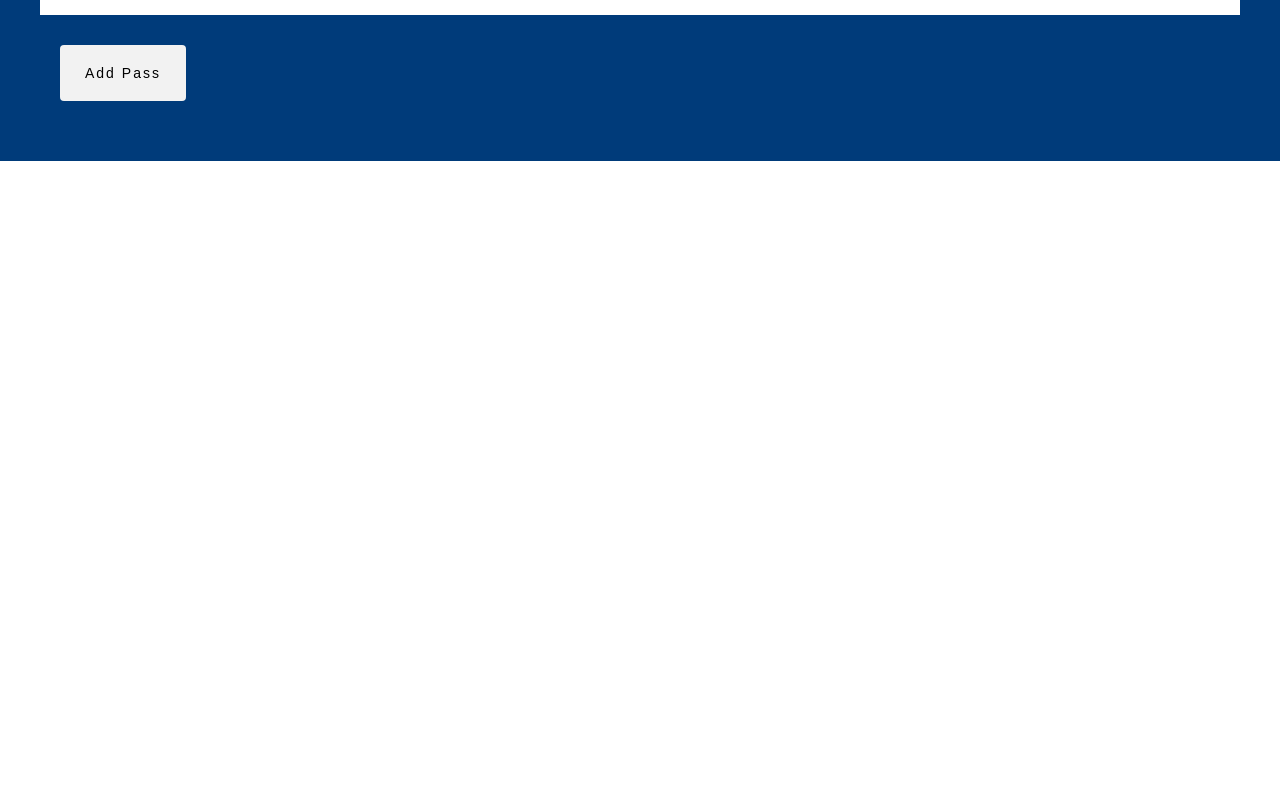
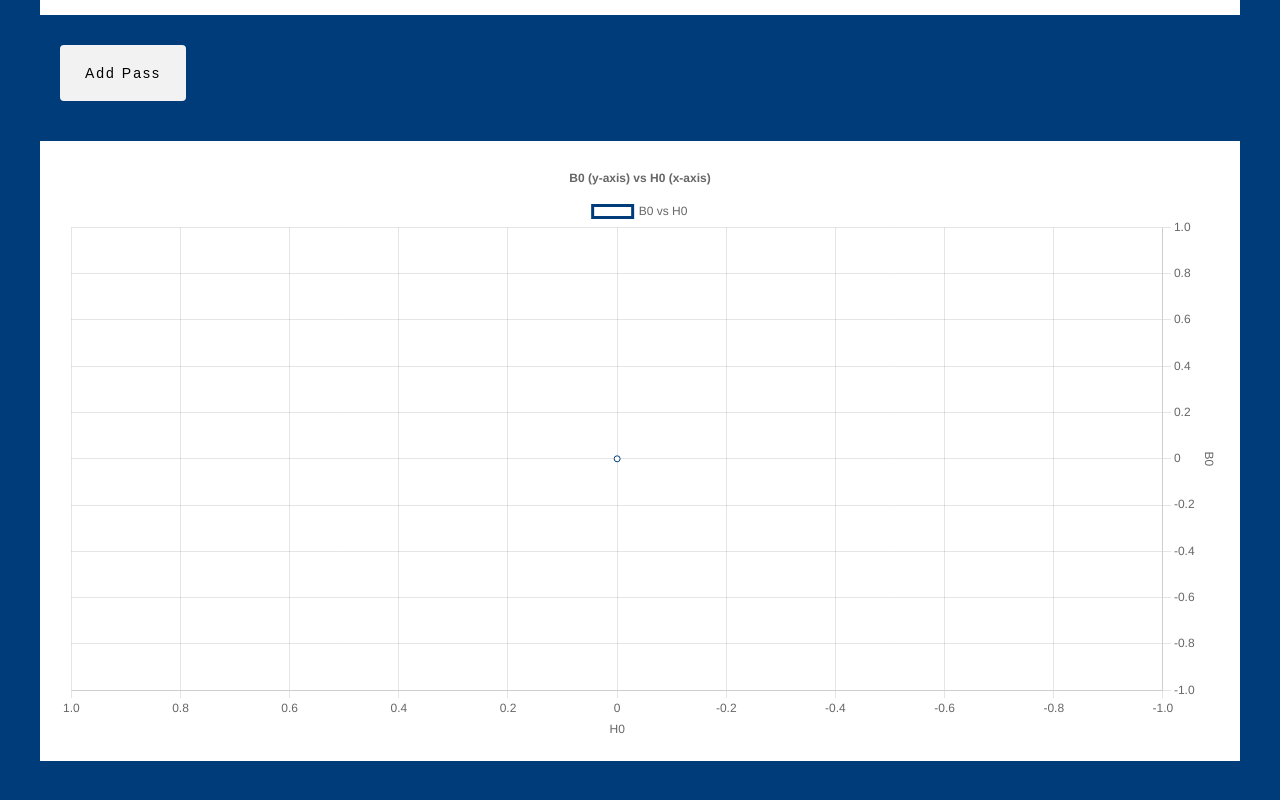
Before and after one commit to A-Houria/Thesis, a React (Create React App) app: page / in a window 1280 px wide. Shown: the part 390-1190 px from the top of the page. Before the commit the page ends 800 px from the top, so only its background shows below. Built offline with nearby package versions, Linux system fonts and the light colour scheme.

Commit message:
13/01/2024 added graph

```diff
--- a/package.json
+++ b/package.json
@@ -6,7 +6,9 @@
     "@testing-library/jest-dom": "^5.17.0",
     "@testing-library/react": "^13.4.0",
     "@testing-library/user-event": "^13.5.0",
+    "chart.js": "^4.4.7",
     "react": "^18.3.1",
+    "react-chartjs-2": "^5.3.0",
     "react-dom": "^18.3.1",
     "react-scripts": "5.0.1",
     "web-vitals": "^2.1.4"
--- a/src/App.js
+++ b/src/App.js
@@ -1,4 +1,18 @@
 import React, { useState } from "react";
+import {
+  Chart as ChartJS,
+  CategoryScale,
+  LinearScale,
+  PointElement,
+  LineElement,
+  Title,
+  Tooltip,
+  Legend,
+} from "chart.js";
+import { Line } from "react-chartjs-2";
+
+// Register Chart.js components
+ChartJS.register(CategoryScale, LinearScale, PointElement, LineElement, Title, Tooltip, Legend);
 
 // Constants for calculations
 const k0 = 4558.90;
@@ -286,6 +300,53 @@ const handleCellChange = (value, index, column) => {
       </table>
       </div>
       <button onClick={addPass} style={{ marginTop: "10px" }} disabled={passes.length > 49}>Add Pass</button>
+      <div className="graph" style={{ background: "white",margin: "20px 0px 0px 0px", padding: "20px" }}>
+        <Line
+          data={{
+            labels: passes.map((pass) => pass.h0 || 0), // H0 values for the x-axis
+            datasets: [
+              {
+                label: "B0 vs H0",
+                data: passes.map((pass) => ({ x: pass.h0 || 0, y: pass.b0 || 0 })), // Plot H0 (x) against B0 (y)
+                borderColor: "#003b7a",
+                backgroundColor: "white",
+                showLine: true, // Show a connecting line between points
+                tension: 0, // Optional for smoothing
+              },
+            ],
+          }}
+          options={{
+            responsive: true,
+            plugins: {
+              legend: {
+                position: "top",
+              },
+              title: {
+                display: true,
+                text: "B0 (y-axis) vs H0 (x-axis)",
+              },
+            },
+            scales: {
+              x: {
+                type: "linear",
+                title: {
+                  display: true,
+                  text: "H0",
+                },
+                reverse: "true",
+              },
+              y: {
+                type: "linear",
+                title: {
+                  display: true,
+                  text: "B0",
+                },
+                position: "right",
+              },
+            },
+          }}
+        />
+      </div>
     </div>
   );
 }
```
Also changed, not shown: 1 other file (tests, documents, lock files or other folders).
